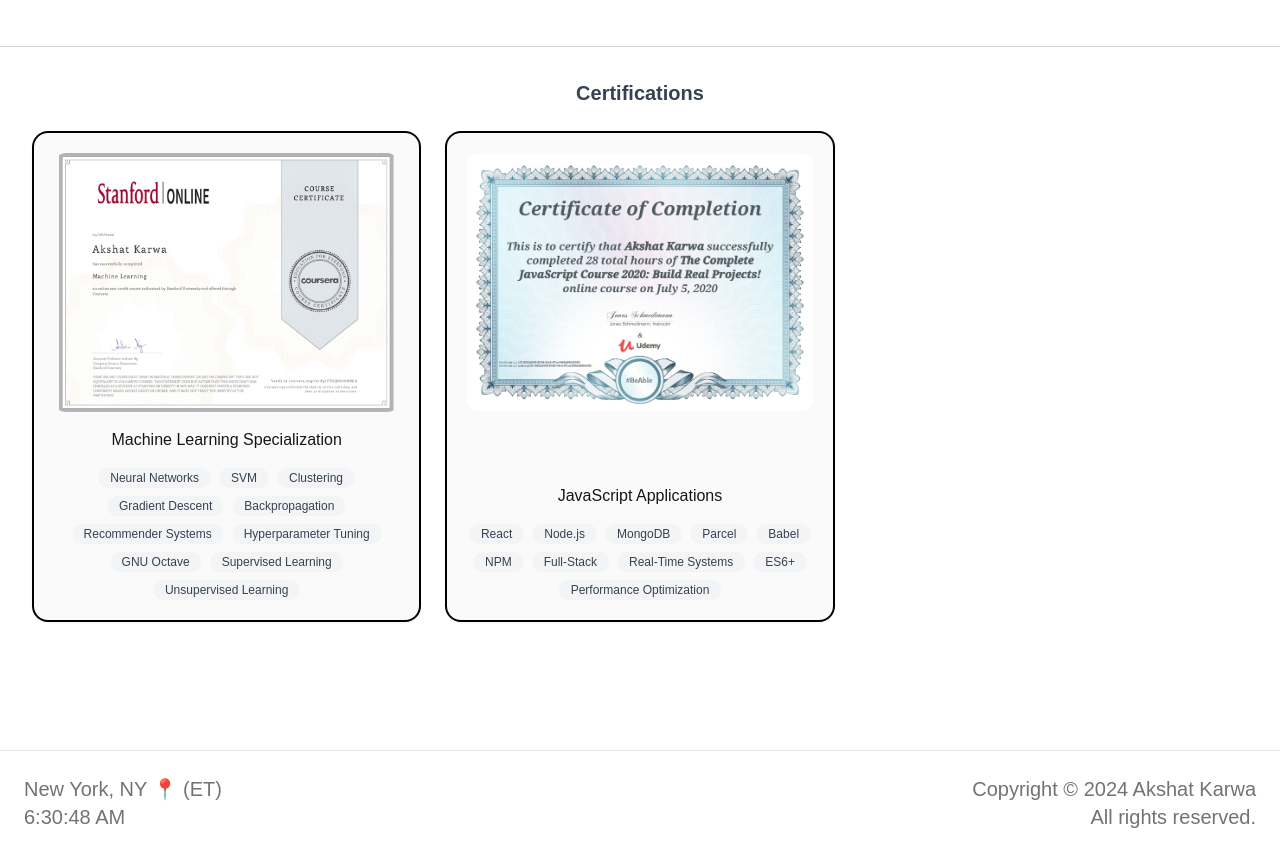
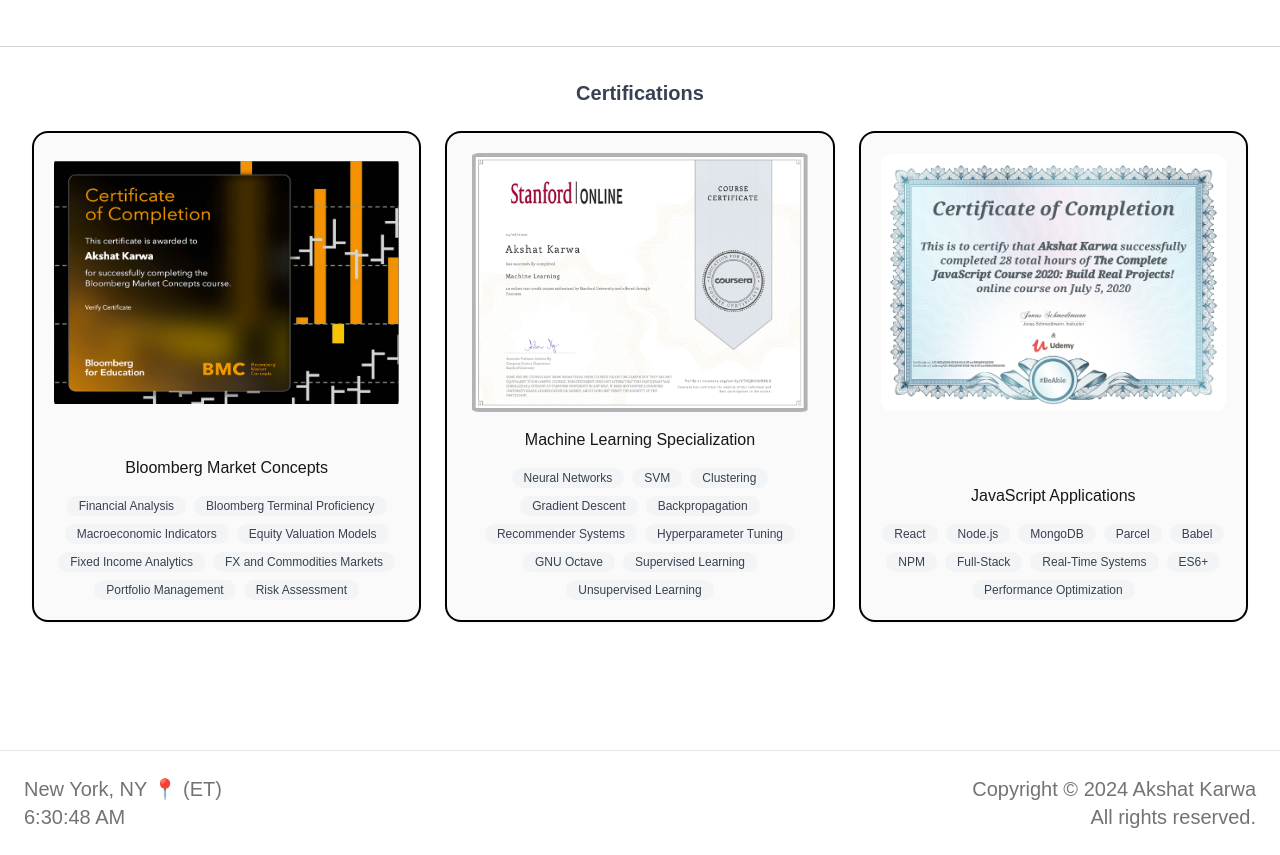
Before and after one commit to akshat-karwa/akshatkarwa.com, a Next.js app in the folder akshatkarwa.com/: page / in a window 1280 px wide. Shown: the part 4424-5279 px from the top of the page. Built offline with nearby package versions, Linux system fonts and the light colour scheme.

Commit message:
added BMC certification

```diff
--- a/akshatkarwa.com/app/projects/data/projects.ts
+++ b/akshatkarwa.com/app/projects/data/projects.ts
@@ -270,6 +270,26 @@ const projects = [
     `,
     },
     {
+    slug: 'bloomberg-market-concepts',
+    title: 'Bloomberg Market Concepts',
+    subtitle: '',
+    image: '/images/Bloomberg_market_concepts.png',
+    link: 'https://portal.bloombergforeducation.com/certificates/REw3J9XiftKz3mWqfogstbo1',
+    tags: ['Financial Analysis', 'Bloomberg Terminal Proficiency', 'Macroeconomic Indicators', 'Equity Valuation Models', 'Fixed Income Analytics',
+        'FX and Commodities Markets', 'Portfolio Management', 'Risk Assessment'],
+    category: 'Certifications',
+    content: `
+        <ul class="list-disc list-inside space-y-2 text-black text-sm">
+            <li>
+                Completed <strong>Bloomberg Market Concepts (BMC)</strong>, gaining deep insight into <strong>economic indicators, fixed income, equities, currencies, commodities, and options</strong> through real-world Terminal applications across 150+ functions.
+            </li>
+            <li>
+                Earned certification in <strong>Bloomberg Finance Fundamentals (BFF)</strong>, mastering core concepts of <strong>investing, portfolio management, and responsible finance</strong> via interactive, CPD-accredited modules exploring real-life financial strategies.
+            </li>
+        </ul>
+    `,
+    },
+    {
     slug: 'ml-specialization',
     title: 'Machine Learning Specialization',
     subtitle: 'ML Developer',
```
Also changed, not shown: akshatkarwa.com/public/images/Bloomberg_market_concepts.png (added).
